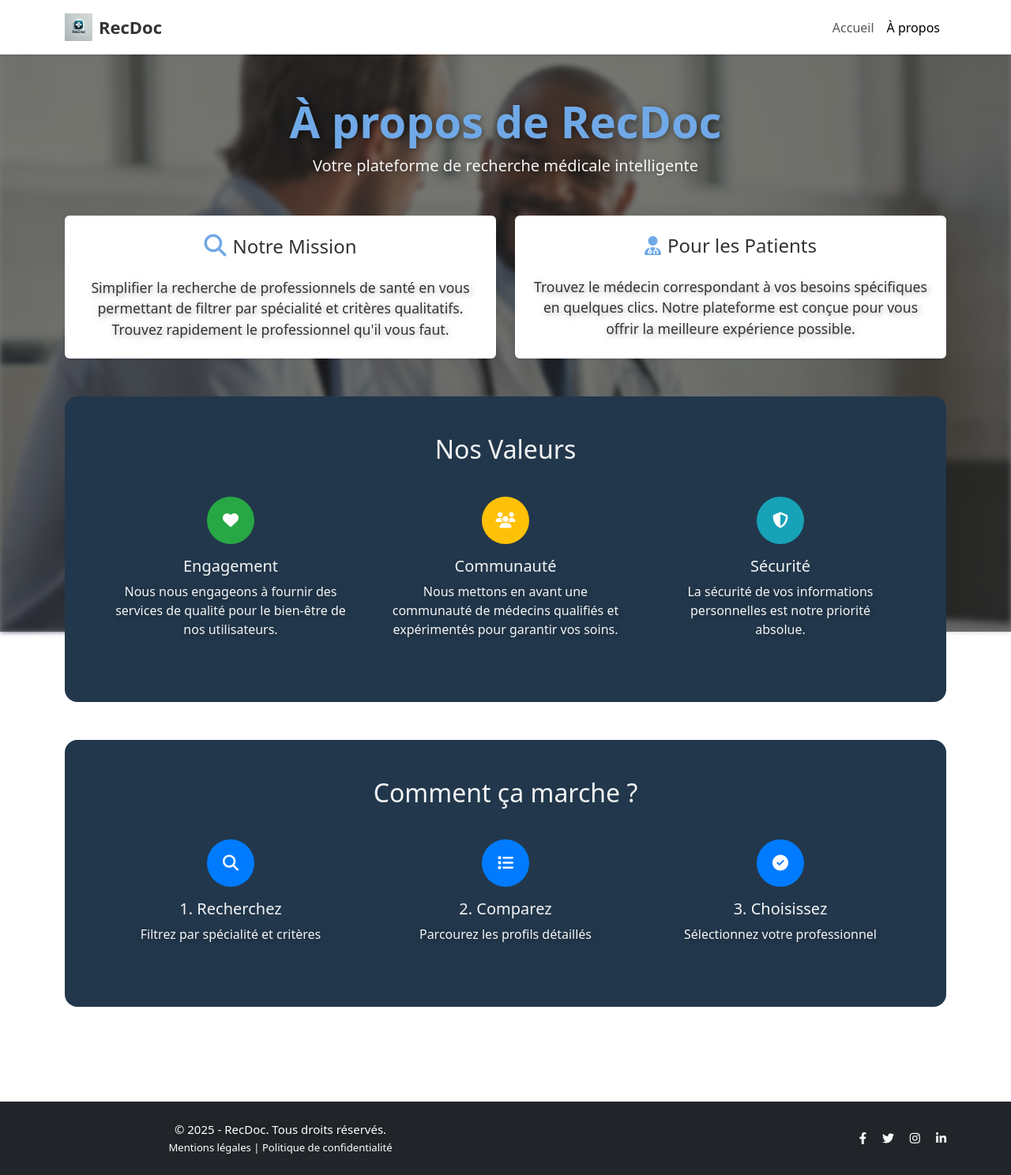
After one commit to fofofati/medecinapp, a Django app: page /about/ in a window 1280 px wide. The commit adds this page. Shown: the whole page at 79% size. Run offline with Django 5.2, Linux system fonts and the light colour scheme.

Commit message:
Description de vos modifications

```diff
--- /dev/null
+++ b/client_app/static/css/styles.css
@@ -0,0 +1,156 @@
+/* 🌌 Amélioration du fond dynamique */
+#dynamic-background {
+    position: fixed;
+    top: 0;
+    left: 0;
+    width: 100%;
+    height: 100%;
+    background-size: cover;
+    background-position: center;
+    background-repeat: no-repeat;
+    transition: background-image 1s ease-in-out, filter 0.5s ease-in-out;
+    z-index: -1;
+    filter: blur(3px); /* Légère réduction du flou pour une meilleure netteté */
+}
+
+/* 🔷 Effet d'overlay pour améliorer la lisibilité */
+.overlay {
+    position: fixed;
+    top: 0;
+    left: 0;
+    width: 100%;
+    height: 100%;
+    background: rgba(30, 30, 30, 0.6); /* Opacité légèrement ajustée */
+    z-index: 0;
+}
+
+/* 🎯 Contenu principal */
+main {
+    position: relative;
+    z-index: 1;
+    color: rgba(255, 255, 255, 0.95);
+    padding: 60px 20px;
+    text-align: center;
+    animation: fadeIn 1.5s ease-in-out;
+}
+
+/* 🔋 Animations pour le texte */
+h1, p {
+    text-shadow: 2px 2px 8px rgba(0, 0, 0, 0.4);
+    opacity: 0;
+    transform: translateY(20px);
+    animation: fadeInUp 1.5s ease-out forwards;
+}
+
+h1 { animation-delay: 0.3s; }
+p { animation-delay: 0.7s; }
+
+@keyframes fadeInUp {
+    0% {
+        opacity: 0;
+        transform: translateY(30px);
+    }
+    100% {
+        opacity: 1;
+        transform: translateY(0);
+    }
+}
+
+/* 🌟 Style des cartes */
+.card {
+    opacity: 0;
+    transform: translateY(20px);
+    animation: fadeInUp 1.2s ease-out forwards;
+    transition: transform 0.3s ease-in-out, box-shadow 0.3s ease-in-out;
+    border-radius: 16px;
+    overflow: hidden;
+    background: rgba(255, 255, 255, 0.97);
+    box-shadow: 0 4px 12px rgba(0, 0, 0, 0.1);
+    color: #333;
+}
+
+.card .card-body {
+    color: #333;
+}
+
+.card:nth-child(even) { animation-delay: 0.6s; }
+.card:nth-child(odd) { animation-delay: 1.2s; }
+
+.card:hover {
+    transform: scale(1.06);
+    box-shadow: 0px 12px 24px rgba(0, 0, 0, 0.15);
+}
+
+/* 🎨 Boutons améliorés */
+.btn-hover {
+    transition: all 0.3s ease-in-out;
+    border-radius: 8px;
+    padding: 14px 22px;
+    font-weight: bold;
+}
+
+.btn-hover:hover {
+    opacity: 0.85;
+    transform: translateY(-3px);
+}
+
+.btn-hover:active {
+    transform: scale(0.97);
+}
+
+/* 🌿 Barre de navigation optimisée */
+.navbar {
+    z-index: 2;
+    background-color: rgba(255, 255, 255, 0.92);
+    backdrop-filter: blur(10px);
+    transition: background 0.3s ease-in-out;
+    padding: 15px 20px;
+}
+
+.navbar-dark {
+    background-color: rgba(0, 0, 0, 0.85) !important;
+}
+
+/* 🧖 Footer */
+footer {
+    z-index: 2;
+    color: rgb(255, 255, 255);
+    background-color: rgba(0, 0, 0, 0.85);
+    padding: 30px 0;
+    text-align: center;
+    font-size: 15px;
+}
+
+footer a {
+    color: rgba(255, 255, 255, 0.8);
+    text-decoration: none;
+    transition: opacity 0.3s ease-in-out;
+}
+
+footer a:hover {
+    opacity: 1;
+}
+
+/* 🔥 Responsive Design */
+@media (max-width: 992px) {
+    .navbar {
+        background-color: rgba(255, 255, 255, 0.95);
+    }
+    h1 { font-size: 32px; }
+    p { font-size: 18px; }
+    .card { width: 100%; }
+}
+
+@media (max-width: 768px) {
+    h1 { font-size: 28px; }
+    p { font-size: 16px; }
+    .card { width: 100%; margin-bottom: 20px; }
+}
+
+@media (max-width: 480px) {
+    .overlay {
+        background: rgba(30, 30, 30, 0.75);
+    }
+    h1 { font-size: 26px; }
+    p { font-size: 14px; }
+}
--- /dev/null
+++ b/client_app/static/js/background.js
@@ -0,0 +1,21 @@
+document.addEventListener("DOMContentLoaded", function () {
+    // Liste des images à afficher en arrière-plan
+    const images = [
+        "/static/images/bg1.jpg",
+        "/static/images/bg2.jpg",
+        "/static/images/bg3.jpg",
+        "/static/images/bg4.jpg"
+    ];
+
+    let index = 0;
+    const background = document.getElementById("dynamic-background");
+
+    function changeBackground() {
+        background.style.backgroundImage = `url('${images[index]}')`;
+        index = (index + 1) % images.length;
+    }
+
+    // Changer l'image toutes les 5 secondes
+    changeBackground();
+    setInterval(changeBackground, 5000);
+});
--- /dev/null
+++ b/client_app/templates/client_app/about.html
@@ -0,0 +1,195 @@
+{% extends 'client_app/base_public.html' %}
+{% load static %}
+
+{% block content %}
+<div class="container py-5">
+    <div class="text-center mb-5">
+        <h1 class="display-4 fw-bold text-primary">À propos de RecDoc</h1>
+        <p class="lead">Votre plateforme de recherche médicale intelligente</p>
+    </div>
+
+    <div class="row g-4 mb-5">
+        <div class="col-lg-6">
+            <div class="card h-100 border-0 shadow-sm">
+                <div class="card-body p-4">
+                    <h3 class="card-title mb-4"><i class="fas fa-search me-2 text-primary"></i>Notre Mission</h3>
+                    <p class="card-text">
+                        Simplifier la recherche de professionnels de santé en vous permettant de filtrer par spécialité et critères qualitatifs. Trouvez rapidement le professionnel qu'il vous faut.
+                    </p>
+                </div>
+            </div>
+        </div>
+        <div class="col-lg-6">
+            <div class="card h-100 border-0 shadow-sm">
+                <div class="card-body p-4">
+                    <h3 class="card-title mb-4"><i class="fas fa-user-md me-2 text-primary"></i>Pour les Patients</h3>
+                    <p class="card-text">
+                        Trouvez le médecin correspondant à vos besoins spécifiques en quelques clics. Notre plateforme est conçue pour vous offrir la meilleure expérience possible.
+                    </p>
+                </div>
+            </div>
+        </div>
+    </div>
+
+    <!-- Optionnel : Ajouter une section "Nos Valeurs" -->
+    <div class="bg-light p-5 rounded-3 mb-5">
+        <h2 class="text-center mb-4">Nos Valeurs</h2>
+        <div class="row g-4">
+            <div class="col-md-4">
+                <div class="text-center p-3">
+                    <div class="bg-success text-white rounded-circle d-inline-flex align-items-center justify-content-center mb-3" style="width: 60px; height: 60px;">
+                        <i class="fas fa-heart fa-lg"></i>
+                    </div>
+                    <h5>Engagement</h5>
+                    <p>Nous nous engageons à fournir des services de qualité pour le bien-être de nos utilisateurs.</p>
+                </div>
+            </div>
+            <div class="col-md-4">
+                <div class="text-center p-3">
+                    <div class="bg-warning text-white rounded-circle d-inline-flex align-items-center justify-content-center mb-3" style="width: 60px; height: 60px;">
+                        <i class="fas fa-users fa-lg"></i>
+                    </div>
+                    <h5>Communauté</h5>
+                    <p>Nous mettons en avant une communauté de médecins qualifiés et expérimentés pour garantir vos soins.</p>
+                </div>
+            </div>
+            <div class="col-md-4">
+                <div class="text-center p-3">
+                    <div class="bg-info text-white rounded-circle d-inline-flex align-items-center justify-content-center mb-3" style="width: 60px; height: 60px;">
+                        <i class="fas fa-shield-alt fa-lg"></i>
+                    </div>
+                    <h5>Sécurité</h5>
+                    <p>La sécurité de vos informations personnelles est notre priorité absolue.</p>
+                </div>
+            </div>
+        </div>
+    </div>
+
+    <div class="bg-light p-5 rounded-3 mb-5">
+        <h2 class="text-center mb-4">Comment ça marche ?</h2>
+        <div class="row g-4">
+            <div class="col-md-4">
+                <div class="text-center p-3">
+                    <div class="bg-primary text-white rounded-circle d-inline-flex align-items-center justify-content-center mb-3" style="width: 60px; height: 60px;">
+                        <i class="fas fa-search fa-lg"></i>
+                    </div>
+                    <h5>1. Recherchez</h5>
+                    <p>Filtrez par spécialité et critères</p>
+                </div>
+            </div>
+            <div class="col-md-4">
+                <div class="text-center p-3">
+                    <div class="bg-primary text-white rounded-circle d-inline-flex align-items-center justify-content-center mb-3" style="width: 60px; height: 60px;">
+                        <i class="fas fa-list fa-lg"></i>
+                    </div>
+                    <h5>2. Comparez</h5>
+                    <p>Parcourez les profils détaillés</p>
+                </div>
+            </div>
+            <div class="col-md-4">
+                <div class="text-center p-3">
+                    <div class="bg-primary text-white rounded-circle d-inline-flex align-items-center justify-content-center mb-3" style="width: 60px; height: 60px;">
+                        <i class="fas fa-check-circle fa-lg"></i>
+                    </div>
+                    <h5>3. Choisissez</h5>
+                    <p>Sélectionnez votre professionnel</p>
+                </div>
+            </div>
+        </div>
+    </div>
+</div>
+
+<!-- Styles spécifiques à cette page -->
+<style>
+    .card-body {
+        padding: 24px;
+    }
+
+    .card-title {
+        font-size: 1.5rem;
+        color: #333;
+    }
+
+    .bg-light {
+        background-color: #22374b !important;
+    }
+
+    .p-5 {
+        padding: 3rem !important;
+    }
+
+    .rounded-3 {
+        border-radius: 1rem !important;
+    }
+
+    .text-primary {
+        color: #70a9e7 !important;
+    }
+
+    .text-center {
+        text-align: center;
+    }
+
+    .card-text {
+        font-size: 1.1rem;
+    }
+
+    .bg-primary {
+        background-color: #007bff !important;
+    }
+
+    .bg-success {
+        background-color: #28a745 !important;
+    }
+
+    .bg-warning {
+        background-color: #ffc107 !important;
+    }
+
+    .bg-info {
+        background-color: #17a2b8 !important;
+    }
+
+    .rounded-circle {
+        border-radius: 50% !important;
+    }
+
+    .d-inline-flex {
+        display: inline-flex !important;
+    }
+
+    .align-items-center {
+        align-items: center !important;
+    }
+
+    .justify-content-center {
+        justify-content: center !important;
+    }
+
+    .mb-3 {
+        margin-bottom: 1rem !important;
+    }
+
+    .mb-4 {
+        margin-bottom: 1.5rem !important;
+    }
+
+    .mb-5 {
+        margin-bottom: 3rem !important;
+    }
+
+    .fa-lg {
+        font-size: 1.25rem !important;
+    }
+
+    .fa-search, .fa-list, .fa-check-circle, .fa-heart, .fa-users, .fa-shield-alt {
+        font-size: 1.75rem;
+    }
+
+    .lead {
+        font-size: 1.25rem;
+        font-weight: 300;
+    }
+</style>
+
+{% endblock %}
--- a/client_app/templates/client_app/base_public.html
+++ b/client_app/templates/client_app/base_public.html
@@ -3,40 +3,109 @@
 <html lang="fr">
 <head>
     <meta charset="UTF-8">
-    <title>{% block title %}MediGuide - Public{% endblock %}</title>
     <meta name="viewport" content="width=device-width, initial-scale=1.0">
-    <!-- Bootstrap CSS -->
-    <link rel="stylesheet" href="https://cdn.jsdelivr.net/npm/bootstrap@5.3.0/dist/css/bootstrap.min.css">
-    <link rel="stylesheet" href="{% static 'css/style.css' %}">
+
+    <!-- CSS -->
+    <link rel="stylesheet" href="{% static 'css/styles.css' %}">
+
+    <!-- Bootstrap -->
+    <link href="https://cdn.jsdelivr.net/npm/bootstrap@5.3.0/dist/css/bootstrap.min.css" rel="stylesheet">
+
     <!-- FontAwesome -->
-    <script src="https://kit.fontawesome.com/a076d05399.js" crossorigin="anonymous"></script>
+    <link rel="stylesheet" href="https://cdnjs.cloudflare.com/ajax/libs/font-awesome/6.4.0/css/all.min.css">
+
+    <!-- Script de fond dynamique -->
+    <script src="{% static 'js/background.js' %}" defer></script>
+
+    <!-- Style du logo directement dans le fichier HTML -->
+    <style>
+        /* Ajustement du logo et de la barre de navigation */
+        .navbar-brand {
+            display: flex;
+            align-items: center; /* Aligne verticalement le logo et le texte */
+            gap: 8px; /* Espacement entre le logo et "RecDoc" */
+            font-weight: bold;
+            text-decoration: none;
+            color: #333;
+            font-size: 22px; /* Ajuste la taille du texte */
+        }
+
+        /* Style du logo */
+        .logo-nav {
+            height: 35px;  /* Taille ajustée */
+            width: auto; /* Maintien du ratio d'origine */
+            max-width: 120px; /* Empêche un logo trop large */
+        }
+
+        /* Ajustement de la navbar */
+        .navbar {
+            padding: 12px 20px;
+            background-color: rgba(255, 255, 255, 0.95);
+            backdrop-filter: blur(8px);
+            box-shadow: 0px 3px 8px rgba(0, 0, 0, 0.08);
+        }
+    </style>
 </head>
-<body>
-    <!-- Exemple de barre de navigation -->
-    <nav class="navbar navbar-expand-lg bg-white shadow-sm">
+
+<body class="d-flex flex-column min-vh-100">
+    <!-- Arrière-plan dynamique -->
+    <div id="dynamic-background"></div>
+    <div class="overlay"></div>
+
+    <!-- Logo au-dessus de la barre de navigation -->
+
+
+    <!-- Barre de navigation améliorée -->
+    <nav class="navbar navbar-expand-lg navbar-light bg-white shadow-sm fixed-top">
         <div class="container">
-            <a class="navbar-brand" href="{% url 'search_doctors' %}">MediGuide</a>
+            <a class="navbar-brand" href="{% url 'search_doctors' %}">
+                <img src="{% static 'images/logo.png' %}" alt="Logo RecDoc" class="logo-nav">
+                RecDoc
+            </a>
+
             <button class="navbar-toggler" type="button" data-bs-toggle="collapse" data-bs-target="#navbarNav">
                 <span class="navbar-toggler-icon"></span>
             </button>
             <div class="collapse navbar-collapse" id="navbarNav">
                 <ul class="navbar-nav ms-auto">
-                    <li class="nav-item"><a class="nav-link" href="{% url 'search_doctors' %}">Accueil</a></li>
-                    <li class="nav-item"><a class="nav-link" href="#">À propos</a></li>
-                    <li class="nav-item"><a class="nav-link" href="#">Services</a></li>
-                    <li class="nav-item"><a class="nav-link" href="{% url 'public_doctors' %}">Médecins</a></li>
-                    <li class="nav-item"><a class="nav-link" href="#">Contact</a></li>
+                    <li class="nav-item">
+                        <a class="nav-link {% if request.path == '/' %}active{% endif %}" href="{% url 'search_doctors' %}">Accueil</a>
+                    </li>
+                    <li class="nav-item">
+                        <a class="nav-link {% if request.path == '/about/' %}active{% endif %}" href="{% url 'about' %}">À propos</a>
+                    </li>
                 </ul>
-                <a href="#" class="btn btn-primary ms-3">Prendre un rendez-vous</a>
             </div>
         </div>
     </nav>
 
-    {% block content %}{% endblock %}
+    <!-- Contenu principal avec animations -->
+    <main class="flex-grow-1 py-4 mt-5">
+        {% block content %}{% endblock %}
+    </main>
 
-    <footer class="text-center my-4">
-        <p>© 2025 - MediGuide. Tous droits réservés.</p>
+    <!-- Footer amélioré -->
+    <footer class="bg-dark text-white py-4 mt-auto">
+        <div class="container">
+            <div class="row align-items-center">
+                <div class="col-md-6">
+                    <p class="mb-0">© 2025 - RecDoc. Tous droits réservés.</p>
+                    <small>
+                        <a href="#" class="text-white text-decoration-none">Mentions légales</a> |
+                        <a href="#" class="text-white text-decoration-none">Politique de confidentialité</a>
+                    </small>
+                </div>
+                <div class="col-md-6 text-md-end">
+                    <a href="#" class="text-white me-3" aria-label="Facebook"><i class="fab fa-facebook-f"></i></a>
+                    <a href="#" class="text-white me-3" aria-label="Twitter"><i class="fab fa-twitter"></i></a>
+                    <a href="#" class="text-white me-3" aria-label="Instagram"><i class="fab fa-instagram"></i></a>
+                    <a href="#" class="text-white" aria-label="LinkedIn"><i class="fab fa-linkedin-in"></i></a>
+                </div>
+            </div>
+        </div>
     </footer>
-    <script src="https://cdn.jsdelivr.net/npm/bootstrap@5.3.0/dist/js/bootstrap.bundle.min.js"></script>
+
+    <!-- Bootstrap JS -->
+    <script src="https://cdn.jsdelivr.net/npm/bootstrap@5.3.0/dist/js/bootstrap.bundle.min.js" defer></script>
 </body>
 </html>
--- a/client_app/urls.py
+++ b/client_app/urls.py
@@ -3,6 +3,8 @@ from . import views
 
 urlpatterns = [
     path('', views.search_doctors, name='search_doctors'),
+    path('public_doctors/', views.public_doctors, name='public_doctors'),
+    path('about/', views.about, name='about'),
 
 
 ]
--- a/client_app/views.py
+++ b/client_app/views.py
@@ -1,29 +1,26 @@
-# client_app/views.py
 from django.shortcuts import render
-from django.db.models import Q
 from core.models import Medecin, Aspect
 
+def get_specialties_and_aspects():
+    all_specialties = Medecin.objects.values_list('specialite', flat=True).distinct()
+    all_aspects = Aspect.objects.values_list('nom_aspect', flat=True).distinct()
+    return all_specialties, all_aspects
+
 def search_doctors(request):
-    # 1) Récupérer la liste des spécialités depuis la base
-    #    On prend les distinct() pour éviter les doublons
-    all_specialties = Medecin.objects.values_list('specialite', flat=True).distinct()
+    # Récupérer la liste des spécialités et des aspects
+    all_specialties, all_aspects = get_specialties_and_aspects()
 
-    # 2) Récupérer tous les aspects depuis la table Aspect
-    all_aspects = Aspect.objects.values_list('nom_aspect', flat=True).distinct()
-
-    # 3) Récupérer les champs de recherche
+    # Récupérer les champs de recherche
     specialite_query = request.GET.get('specialite_query', '')
     aspect_query = request.GET.get('aspect_query', '')
 
-    # 4) Filtrer
+    # Filtrer les médecins
     doctors = Medecin.objects.all()
 
     if specialite_query:
         doctors = doctors.filter(specialite__icontains=specialite_query)
 
     if aspect_query:
-        # On cherche un médecin qui a un commentaire
-        # lié à un aspect = aspect_query
         doctors = doctors.filter(
             commentaires__aborder__aspect__nom_aspect__icontains=aspect_query
         ).distinct()
@@ -36,3 +33,10 @@ def search_doctors(request):
         'all_aspects': all_aspects,
     }
     return render(request, 'client_app/search_doctors.html', context)
+
+def public_doctors(request):
+    doctors = Medecin.objects.all()
+    return render(request, 'client_app/public_doctors.html', {'doctors': doctors})
+
+def about(request):
+    return render(request, 'client_app/about.html')
--- a/core/models.py
+++ b/core/models.py
@@ -37,5 +37,9 @@ class Aborder(models.Model):
     aspect = models.ForeignKey(Aspect, on_delete=models.CASCADE)
     polarite = models.CharField(max_length=50, choices=POLARITE_CHOICES, blank=True)
 
+
+    class Meta:
+        unique_together = ('aspect',)
+
     def __str__(self):
         return f"{self.commentaire} / {self.aspect} ({self.polarite})"
--- a/myproject/urls.py
+++ b/myproject/urls.py
@@ -21,7 +21,7 @@ from django.conf.urls.static import static
 
 urlpatterns = [
     # On inclut les URLs définies dans core/urls.py
-    path('', include('core.urls')),
+    path('core/', include('core.urls')),
 
      path('', include('client_app.urls')),
 ]
```
Also changed, not shown: client_app/templates/client_app/search_doctors.html (+98 -46 lines), core/forms.py (+10 -0 lines), client_app/static/images/Bg1.jpg (added), client_app/static/images/Bg2.jpg (added), client_app/static/images/Bg3.jpg (added), client_app/static/images/Bg4.jpg (added), client_app/static/images/WhatsApp Image 2025-02-28 à 12.55.17_987c0b1c.jpg (added).
